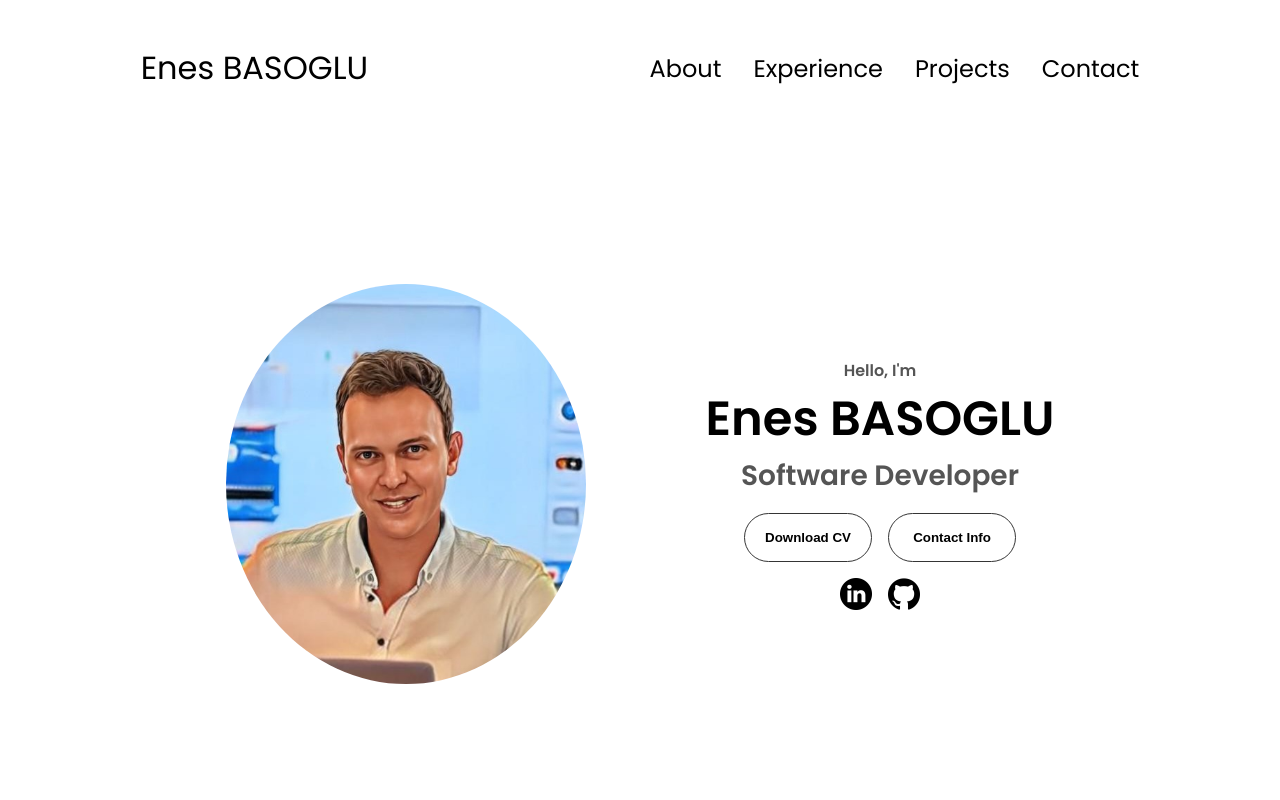
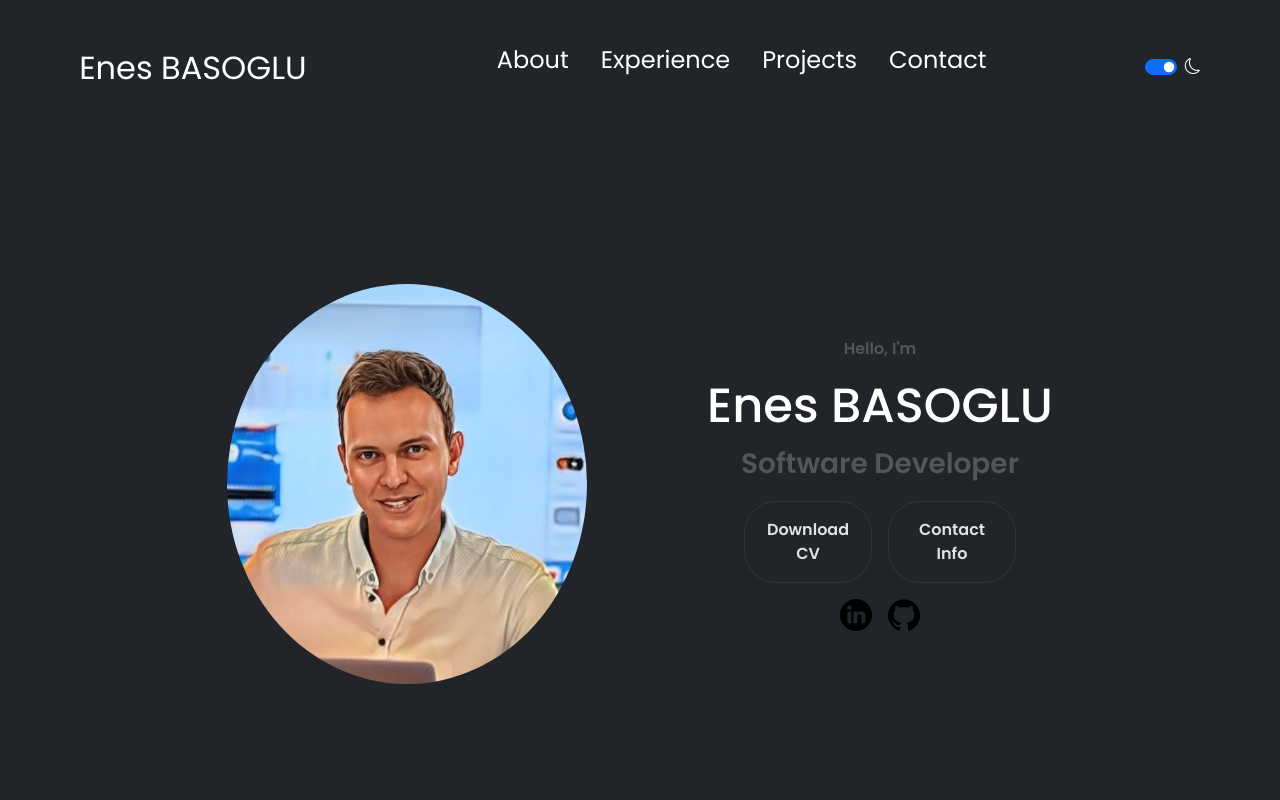
Before and after one commit to e-basoglu/portfolio, a plain HTML site: page index.html in a window 1280 px wide. Shown: the top 800 px of the page. Drawn offline with nearby package versions, Linux system fonts and the light colour scheme.

Commit message:
darkmode

```diff
--- a/index.html
+++ b/index.html
@@ -5,6 +5,9 @@
     <meta http-equiv="X-UA-Compatible" content="IE=edge" />
     <meta name="viewport" content="width=device-width, initial-scale=1.0" />
     <title>My Portfolio</title>
+    <link href="https://cdn.jsdelivr.net/npm/bootstrap@5.3.2/dist/css/bootstrap.min.css" rel="stylesheet">
+    <link href="https://cdn.jsdelivr.net/npm/bootstrap-icons@1.7.2/font/bootstrap-icons.css" rel="stylesheet">
+
     <link rel="stylesheet" href="style.css" />
     <link rel="stylesheet" href="mediaqueries.css" />
   </head>
@@ -18,6 +21,13 @@
           <li><a href="#projects">Projects</a></li>
           <li><a href="#contact">Contact</a></li>
         </ul>
+      </div>
+      <div class="form-check form-switch">
+          <input class="form-check-input" type="checkbox" id="darkModeSwitch" checked>
+          <label class="form-check-label" for="darkModeSwitch">
+              <i class="bi bi-moon"></i>
+              <i class="bi bi-sun-fill"></i>
+          </label>
       </div>
     </nav>
     <nav id="hamburger-nav">
@@ -38,7 +48,7 @@
     </nav>
     <section id="profile">
       <div class="section__pic-container">
-        <img class="rounded-image" src="./assets/profile-pic.jpg" alt="John Doe profile picture" />
+        <img class="rounded-image" src="./assets/profile-pic.jpg" alt="Enes Basoglu profile picture" />
       </div>
       <div class="section__text">
         <p class="section__text__p1">Hello, I'm</p>
@@ -395,5 +405,7 @@
       <p>Copyright &#169; 2024 Enes Basoglu. All Rights Reserved.</p>
     </footer>
     <script src="script.js"></script>
+    <script src="https://cdn.jsdelivr.net/npm/bootstrap@5.3.2/dist/js/bootstrap.bundle.min.js"></script>
+
   </body>
 </html>
--- a/script.js
+++ b/script.js
@@ -4,3 +4,38 @@ function toggleMenu() {
   menu.classList.toggle("open");
   icon.classList.toggle("open");
 }
+
+document.addEventListener('DOMContentLoaded', (event) => {
+  const htmlElement = document.documentElement;
+  const switchElement = document.getElementById('darkModeSwitch');
+  const moonIcon = document.querySelector('.bi-moon');
+  const sunIcon = document.querySelector('.bi-sun-fill');
+
+  // Set the default theme to dark if no setting is found in local storage
+  const currentTheme = localStorage.getItem('bsTheme') || 'dark';
+  htmlElement.setAttribute('data-bs-theme', currentTheme);
+  switchElement.checked = currentTheme === 'dark';
+  toggleIcons(currentTheme);
+
+  switchElement.addEventListener('change', function () {
+      if (this.checked) {
+          htmlElement.setAttribute('data-bs-theme', 'dark');
+          localStorage.setItem('bsTheme', 'dark');
+          toggleIcons('dark');
+      } else {
+          htmlElement.setAttribute('data-bs-theme', 'light');
+          localStorage.setItem('bsTheme', 'light');
+          toggleIcons('light');
+      }
+  });
+
+  function toggleIcons(theme) {
+      if (theme === 'dark') {
+          moonIcon.style.display = 'inline';
+          sunIcon.style.display = 'none';
+      } else {
+          moonIcon.style.display = 'none';
+          sunIcon.style.display = 'inline';
+      }
+  }
+});
--- a/style.css
+++ b/style.css
@@ -9,6 +9,14 @@
 
 body {
   font-family: "Poppins", sans-serif;
+}
+
+:root[data-bs-theme='dark'] body {
+  color: white; /* Set text color to white in dark mode */
+}
+
+:root[data-bs-theme='dark'] a {
+  color: white; /* Set link color to a specific color in dark mode */
 }
 
 html {
```
